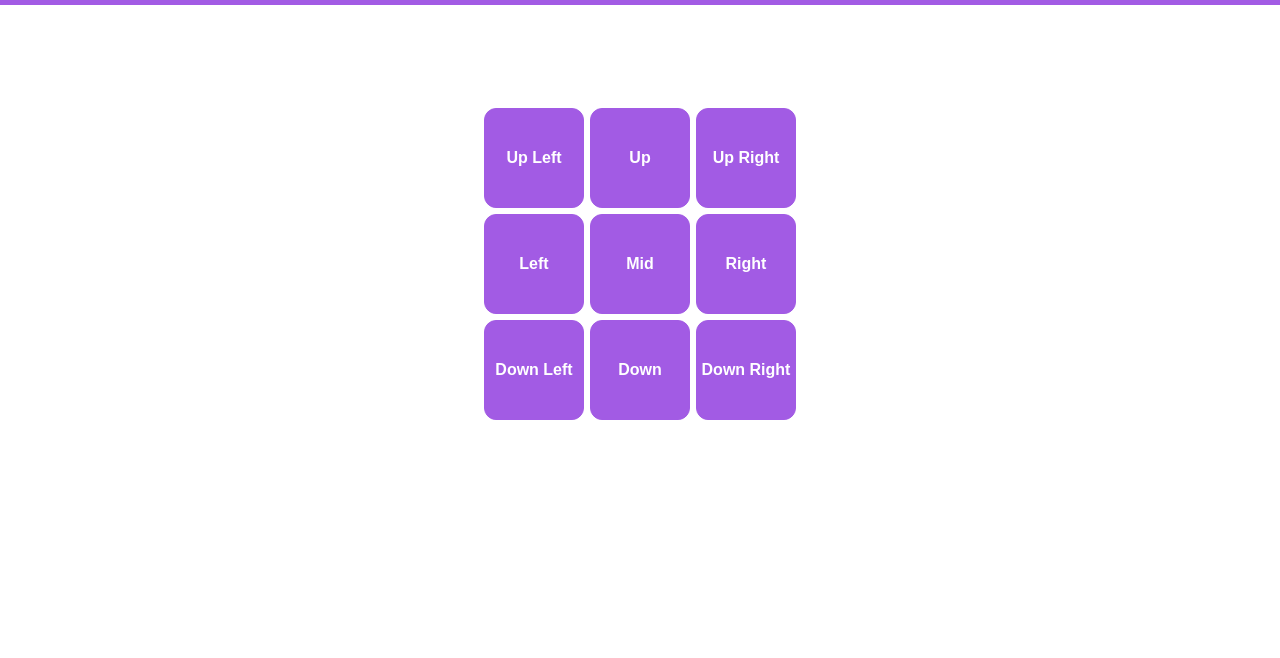
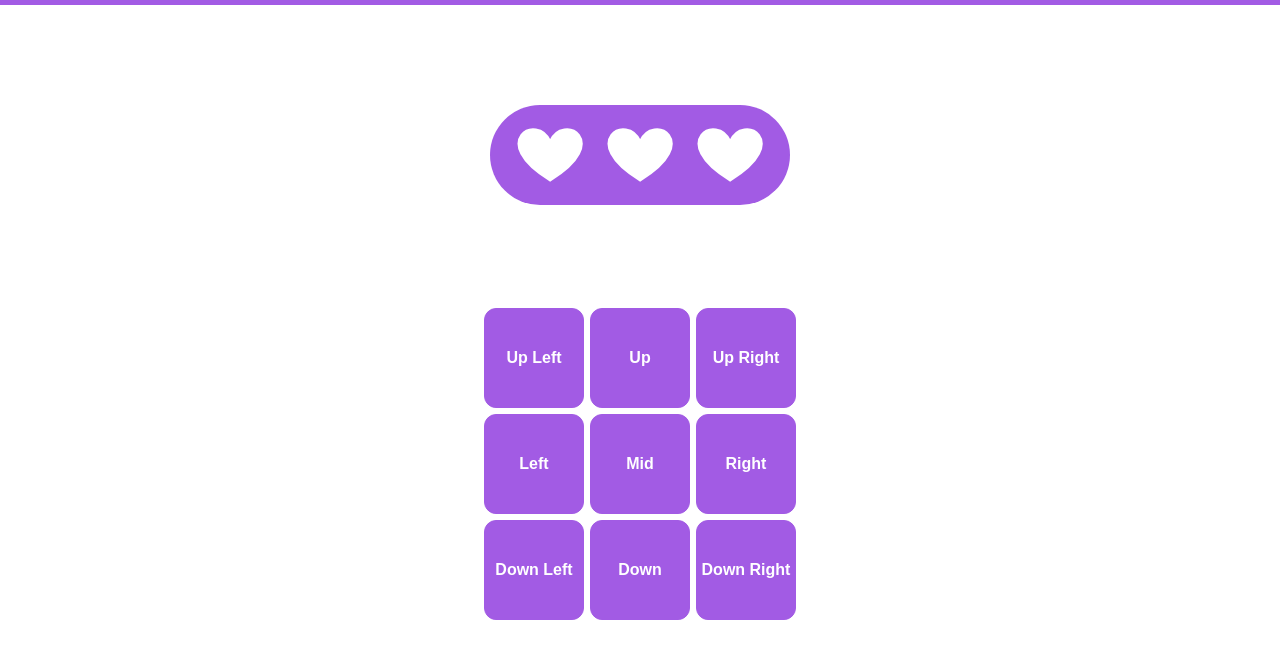
Before and after one commit to Alexander-Rodrigues/Deep-Guide-Web, a plain HTML site: page play.html in a window 1280 px wide. Shown: the part 52-710 px from the top of the page. Drawn offline with nearby package versions, Linux system fonts and the light colour scheme.

Commit message:
Added hearts (only visually)

```diff
--- a/play.html
+++ b/play.html
@@ -60,7 +60,13 @@
 			</div>
 		</nav>
 
-
+		<div class="container vert">
+			<div class="container hor myhearts">
+				<div class="myheart" id="hrt0"></div>
+				<div class="myheart" id="hrt1"></div>
+				<div class="myheart" id="hrt2"></div>
+			</div>
+		</div>
 
 		<div class="container vert">
 			<div class="container hor">
--- a/play.js
+++ b/play.js
@@ -1,4 +1,6 @@
 buttons = document.querySelectorAll('.kekers')
+hearts = document.querySelectorAll('.myheart')
+lives = 3;
 rad = '12%';
 soundPackPath = 'soundPacks/'
 soundPacks = [
@@ -144,6 +146,12 @@ function record(){
 		elapsed: e
 	}
 
+	if(!record.correct) //Change later to get lives from firebase instead
+	{
+		lives -= 1;
+		removeHeart(lives);
+	}
+
 	stats.totalRounds++;
 	if (correctX) stats.totalCorrectX++;
 	if (correctY) stats.totalCorrectY++;
@@ -156,6 +164,12 @@ function record(){
 	pushBoth(stats.id, stats.totalRounds, record);
 
 	//records.push(record);
+}
+
+function removeHeart(heart)
+{
+	if(heart>=0 && heart<hearts.length)
+	hearts[heart].style['background-image'] = "url('imgs/svgs/heart1.svg')";
 }
 
 function sendRecord(){
--- a/style.css
+++ b/style.css
@@ -18,6 +18,27 @@
 .navbar.navbar-dark{
 	background-color: var(--mainColor);
 	color: var(--mainColor);
+}
+
+.myhearts{
+	width: 300px;
+	height: 100px;
+	background-color: var(--mainColor);
+	border-color: var(--mainColor);
+	text-align: justify;
+	background-repeat: no-repeat;
+	background-position: center;
+	border-radius: 50px;
+}
+
+.myheart{
+	width: 300px;
+	height: 100px;
+	text-align: justify;
+	background-repeat: no-repeat;
+	background-position: center;
+	background-image: url('imgs/svgs/heart0.svg');
+	background-size: 80%;
 }
 
 .mybutton{
```
Also changed, not shown: imgs/svgs/heart0.svg (added), imgs/svgs/heart1.svg (added).
